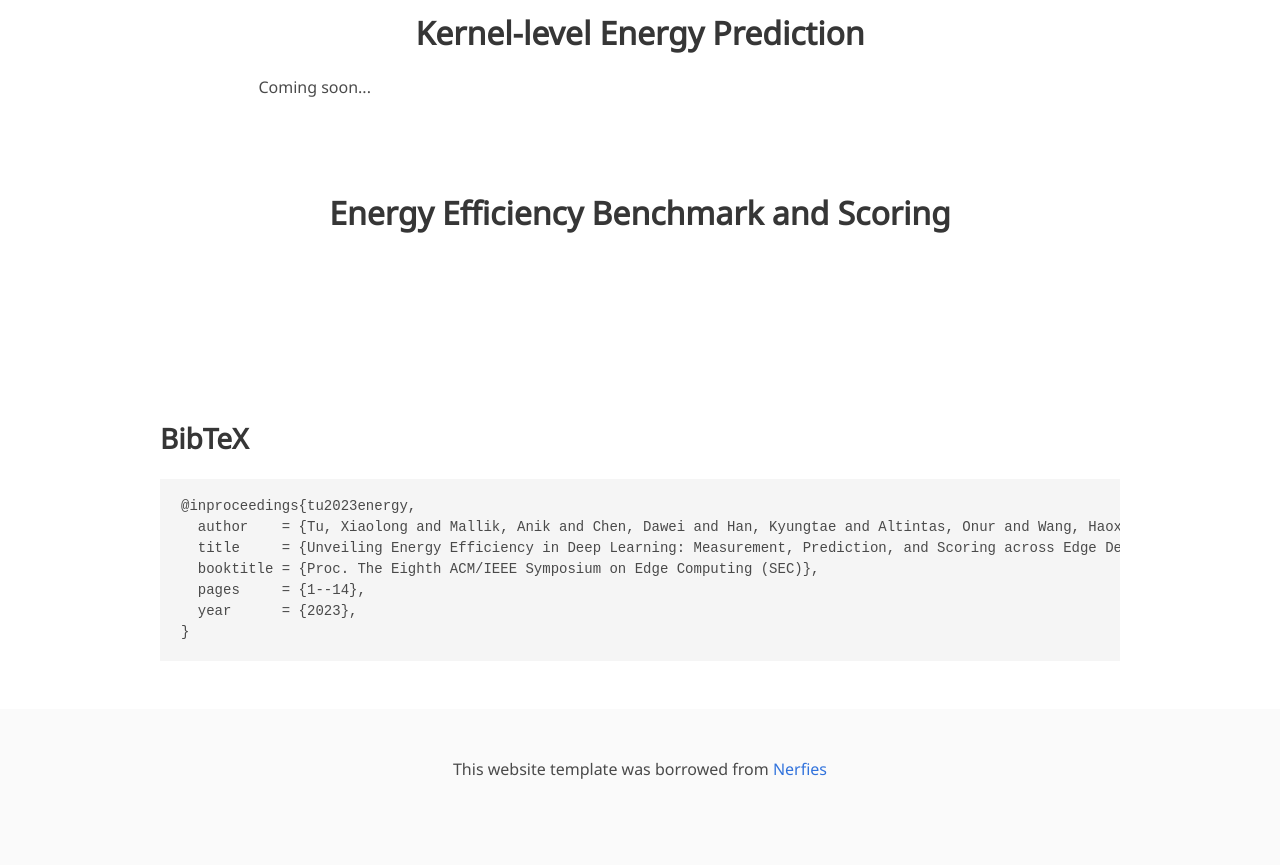
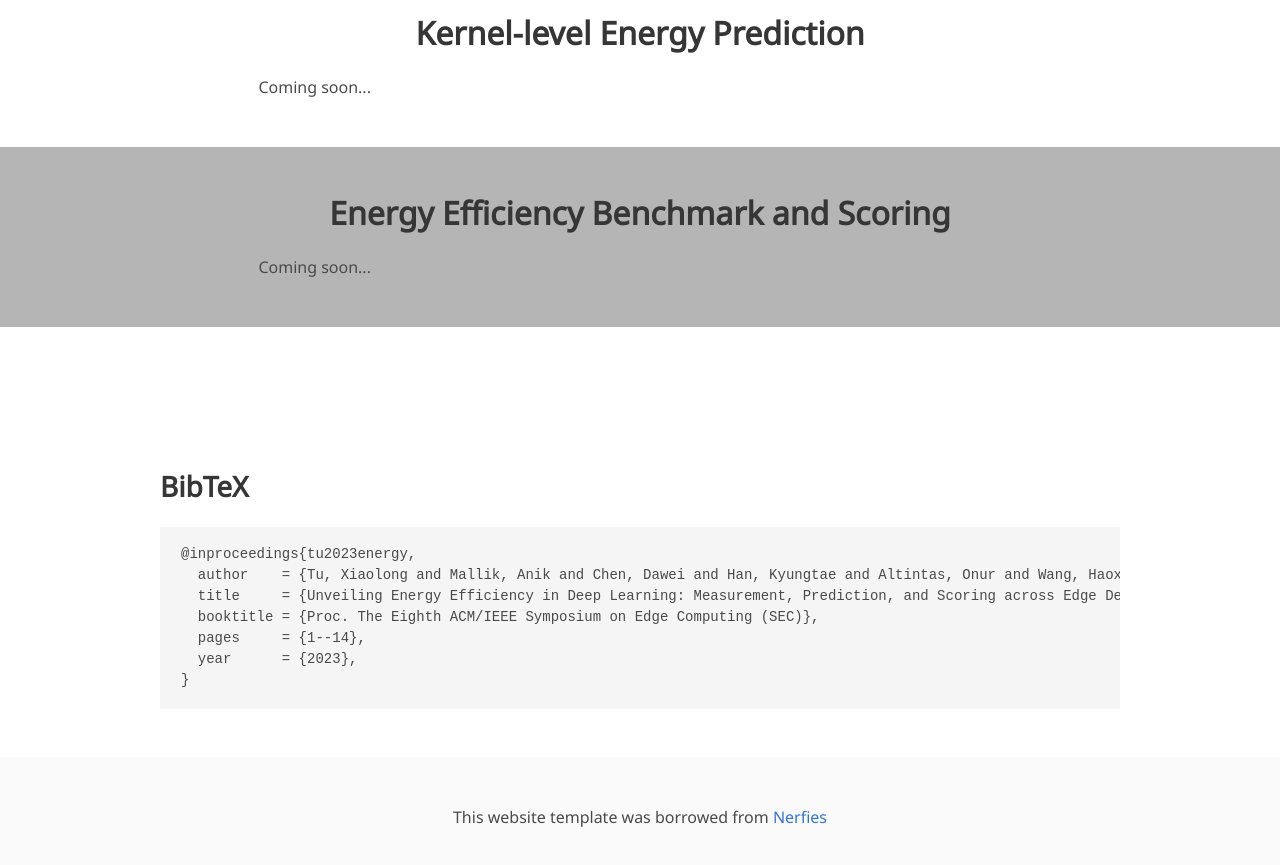
Before and after one commit to amai-gsu/DeepEn2023, a plain HTML site: page index.html in a window 1280 px wide. Shown: the part 2080-2945 px from the top of the page. Drawn offline with nearby package versions, Linux system fonts and the light colour scheme; some icons are missing; a web font is replaced by a local one.

Commit message:
Update index.html

```diff
--- a/index.html
+++ b/index.html
@@ -278,7 +278,7 @@
     </div>
 </section>
 
-<section class="section">
+<!-- <section class="section">
   <div class="container is-max-desktop">
     <div class="columns is-centered has-text-centered">
       <div class="column is-four-fifths">
@@ -286,7 +286,22 @@
 
       </div>
     </div>
+</section> -->
+<section class="section has-background-grey-light">
+  <div class="container is-max-desktop">
+    <div class="columns is-centered has-text-centered">
+      <div class="column is-four-fifths">
+        <h2 class="title is-3">Energy Efficiency Benchmark and Scoring</h2>
+        <div class="content has-text-justified">
+          <p>
+            Coming soon...
+          </p>
+        </div>
+      </div>
+    </div>
+  </div>
 </section>
+
 
 
 <section class="section">
```
